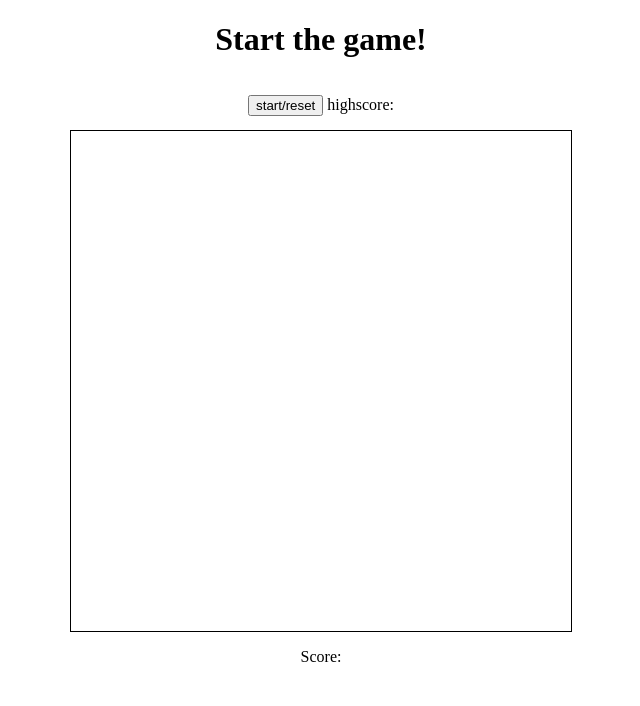
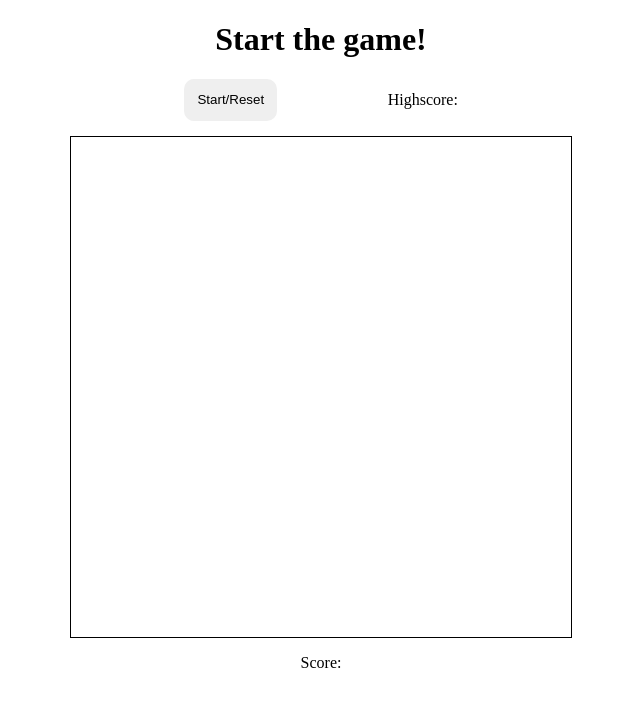
Before and after one commit to lsrw97/snake-game, a plain HTML site: page index.html in a window 1280 px wide. Shown: the whole page, without its empty margins (319-959 px from the left). Drawn offline with Linux system fonts and the light colour scheme.

Commit message:
css optimisation

```diff
--- a/index.html
+++ b/index.html
@@ -7,8 +7,11 @@
   </head>
   <body>
     <h1 class="game-status">Start the game!</h1>
-    <button id="start-btn">start/reset</button>
-    <p class="highscore">highscore:</p>
+    <div class="btn-line">
+      <button id="start-btn">Start/Reset</button>
+      <span class="highscore">Highscore: </span>
+    </div>
+
     <div class="grid"></div>
     <p>Score: <span id="score"></span></p>
     <script src="script.js">
--- a/style.css
+++ b/style.css
@@ -30,3 +30,23 @@ body {
 .apple {
   background-color: red;
 }
+
+.btn-line {
+  width: 30%;
+  display: flex;
+  height: 2.5em;
+  align-items: center;
+  justify-content: space-around;
+  margin: 1em auto;
+}
+
+button {
+  border: none;
+  padding: 1em;
+  border-radius: 10px;
+  cursor: pointer;
+}
+
+button:hover {
+  background-color: antiquewhite;
+}
```
